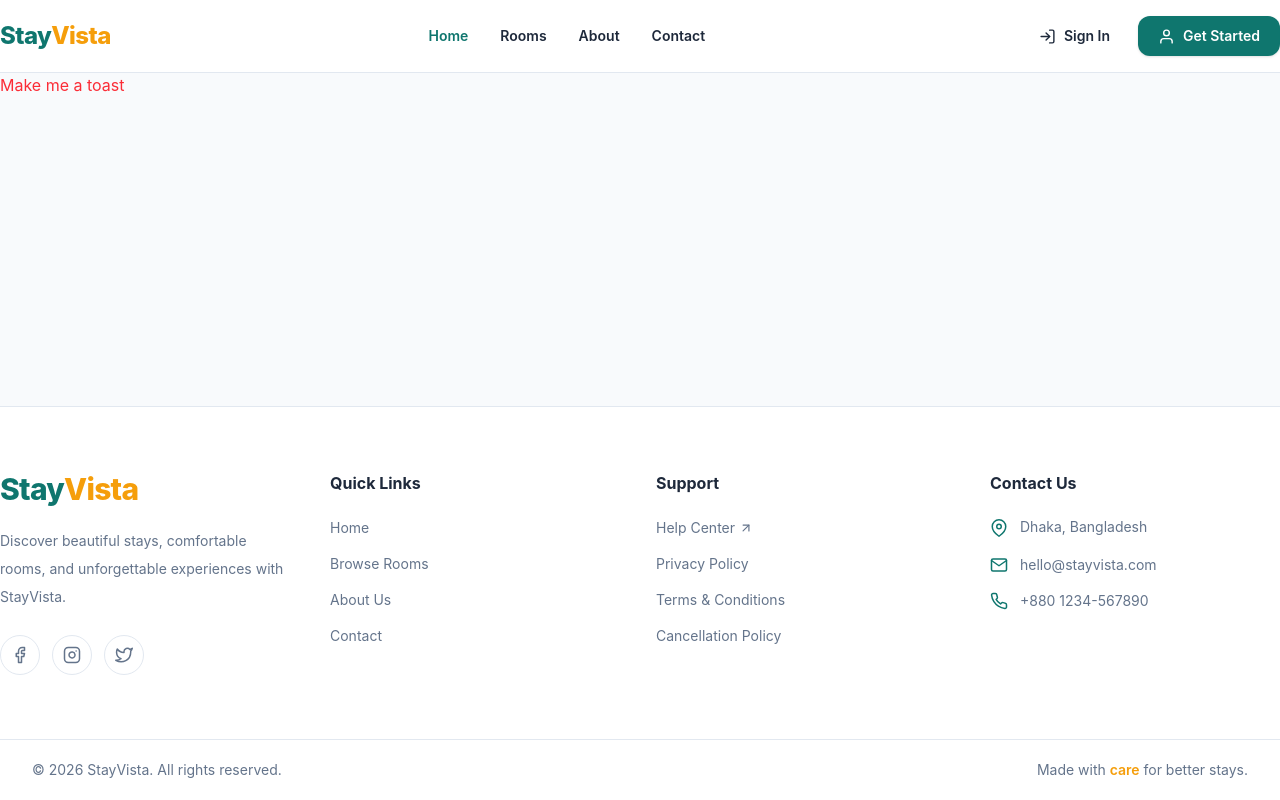
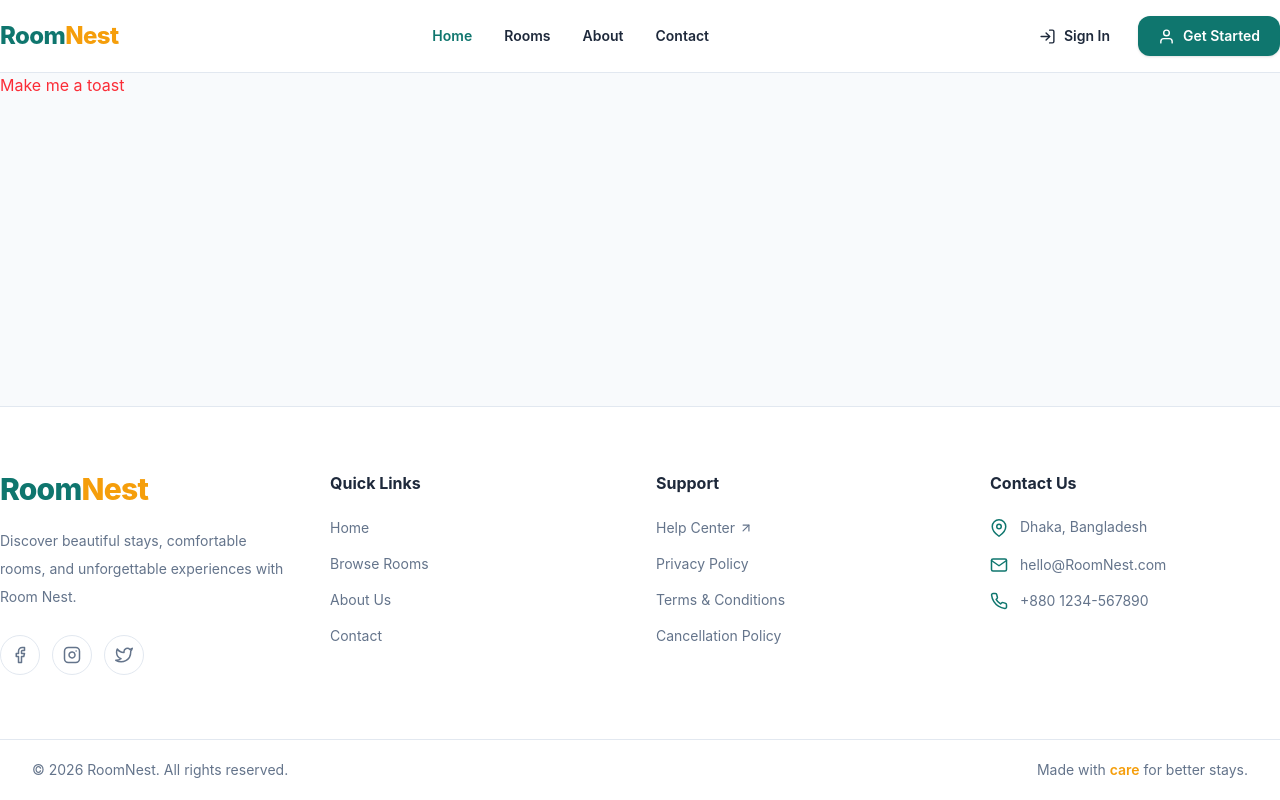
Before and after one commit to theashrafislam/room-nest-frontend, a React (Vite) app: page / in a window 1280 px wide. Built offline with nearby package versions, Linux system fonts and the light colour scheme.

Commit message:
update content

```diff
--- a/src/components/Footer.jsx
+++ b/src/components/Footer.jsx
@@ -25,15 +25,15 @@ const Footer = () => {
                             to="/"
                             className="text-3xl font-extrabold tracking-tight text-primary"
                         >
-                            Stay
+                            Room
                             <span className="text-secondary">
-                                Vista
+                                Nest
                             </span>
                         </Link>
 
                         <p className="mt-5 max-w-sm text-sm leading-7 text-muted">
                             Discover beautiful stays, comfortable rooms,
-                            and unforgettable experiences with StayVista.
+                            and unforgettable experiences with Room Nest.
                         </p>
 
                         {/* Social Icons */}
@@ -188,7 +188,7 @@ const Footer = () => {
 
                             {/* Email */}
                             <a
-                                href="mailto:hello@stayvista.com"
+                                href="mailto:hello@RoomNest.com"
                                 className="flex items-center gap-3 text-sm text-muted transition hover:text-primary"
                             >
                                 <FiMail
@@ -196,7 +196,7 @@ const Footer = () => {
                                     size={18}
                                 />
 
-                                hello@stayvista.com
+                                hello@RoomNest.com
                             </a>
 
                             {/* Phone */}
@@ -225,7 +225,7 @@ const Footer = () => {
                 <div className="mx-auto flex max-w-7xl flex-col items-center justify-between gap-3 px-5 py-5 text-center sm:flex-row sm:px-6 lg:px-8 sm:text-left">
 
                     <p className="text-sm text-muted">
-                        © {currentYear} StayVista. All rights reserved.
+                        © {currentYear} RoomNest. All rights reserved.
                     </p>
 
                     <p className="text-sm text-muted">
--- a/src/components/Navbar.jsx
+++ b/src/components/Navbar.jsx
@@ -45,9 +45,9 @@ const Navbar = () => {
           to="/"
           className="shrink-0 text-2xl font-extrabold tracking-tight text-primary"
         >
-          Stay
+          Room
           <span className="text-secondary">
-            Vista
+            Nest
           </span>
         </Link>
 
--- a/src/components/SignIn.jsx
+++ b/src/components/SignIn.jsx
@@ -18,7 +18,7 @@ const SignIn = () => {
             <div className="max-w-lg text-white">
 
               <span className="inline-block rounded-full bg-white/10 px-4 py-2 text-sm font-medium">
-                Welcome to StayVista
+                Welcome to Room Nest
               </span>
 
               <h1 className="mt-6 text-5xl font-bold leading-tight xl:text-6xl">
--- a/src/components/SignUp.jsx
+++ b/src/components/SignUp.jsx
@@ -130,7 +130,7 @@ const SignUp = () => {
               </h2>
 
               <p className="mt-3 text-sm leading-6 text-muted sm:text-base">
-                Join StayVista and discover your next perfect
+                Join Room Nest and discover your next perfect
                 getaway.
               </p>
             </div>
@@ -422,7 +422,7 @@ const SignUp = () => {
               </h1>
 
               <p className="mt-6 max-w-md text-lg leading-8 text-teal-50">
-                Create your StayVista account and discover
+                Create your Room Nest account and discover
                 beautiful accommodations and unforgettable
                 experiences.
               </p>
```
